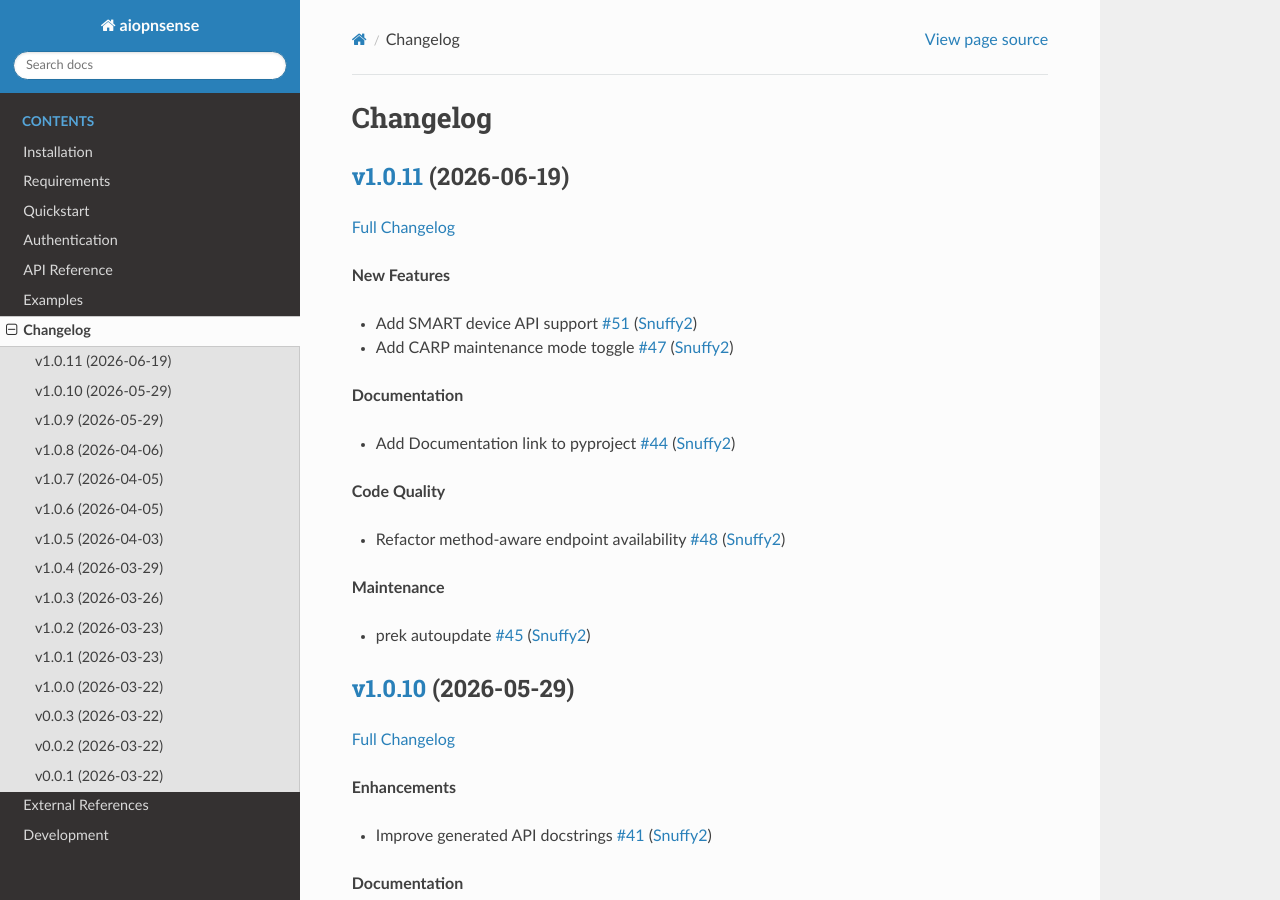
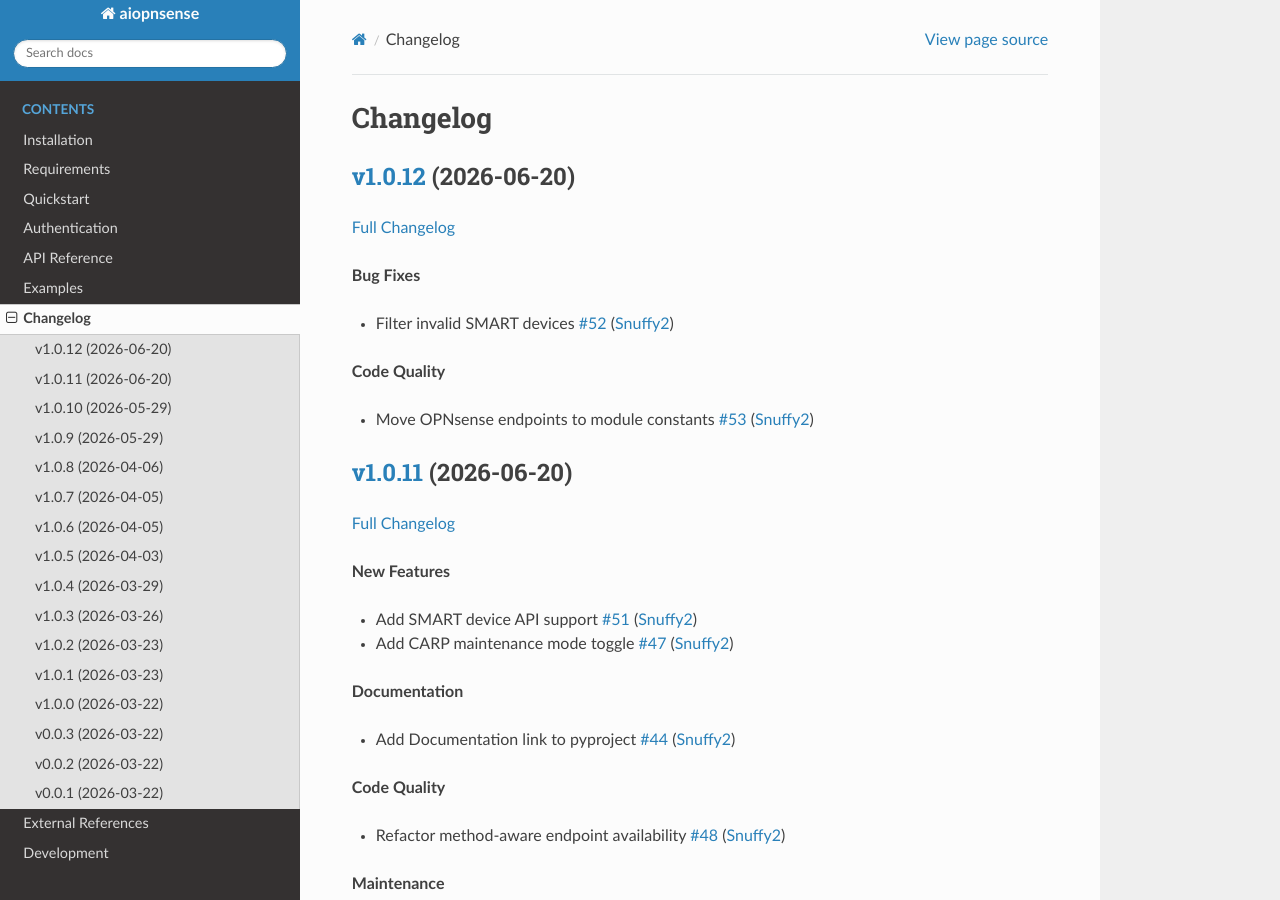
Before and after one commit to Snuffy2/aiopnsense, a Sphinx documentation site: the page built from docs/source/changelog.md, in a window 1280 px wide and 900 px high. Built offline with Sphinx 7.4.7 and the Read the Docs theme 3.1.0, drawn with Linux system fonts in a browser that asks for light colours; the version number could not be read and is left out.

Commit message:
Update changelog [skip ci]

```diff
--- a/docs/source/changelog.md
+++ b/docs/source/changelog.md
@@ -1,6 +1,18 @@
 # Changelog
 
-## [v1.0.11](https://github.com/Snuffy2/aiopnsense/tree/v1.0.11) (2026-06-19)
+## [v1.0.12](https://github.com/Snuffy2/aiopnsense/tree/v1.0.12) (2026-06-20)
+
+[Full Changelog](https://github.com/Snuffy2/aiopnsense/compare/v1.0.11...v1.0.12)
+
+**Bug Fixes**
+
+- Filter invalid SMART devices [\#52](https://github.com/Snuffy2/aiopnsense/pull/52) ([Snuffy2](https://github.com/Snuffy2))
+
+**Code Quality**
+
+- Move OPNsense endpoints to module constants [\#53](https://github.com/Snuffy2/aiopnsense/pull/53) ([Snuffy2](https://github.com/Snuffy2))
+
+## [v1.0.11](https://github.com/Snuffy2/aiopnsense/tree/v1.0.11) (2026-06-20)
 
 [Full Changelog](https://github.com/Snuffy2/aiopnsense/compare/v1.0.10...v1.0.11)
 
```
